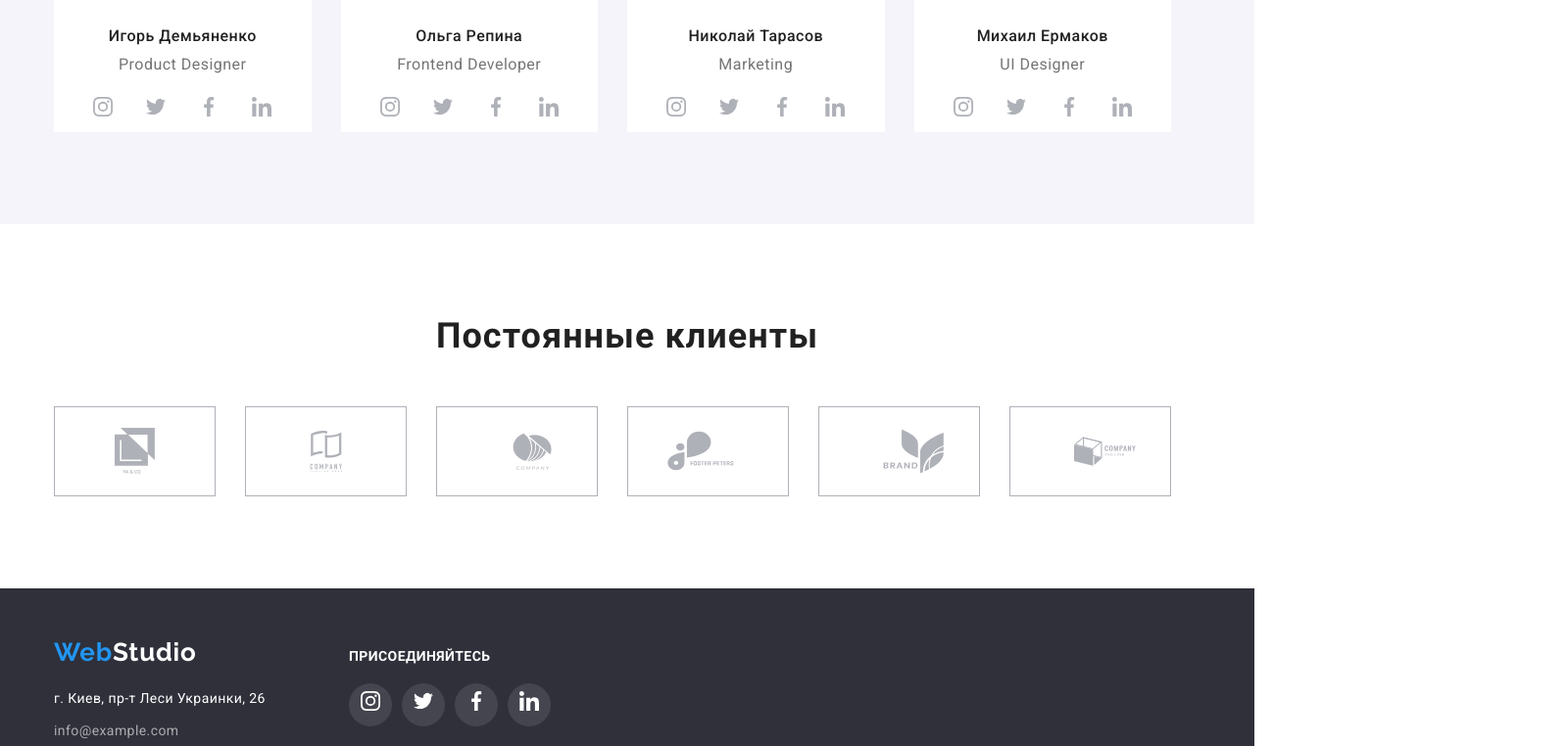
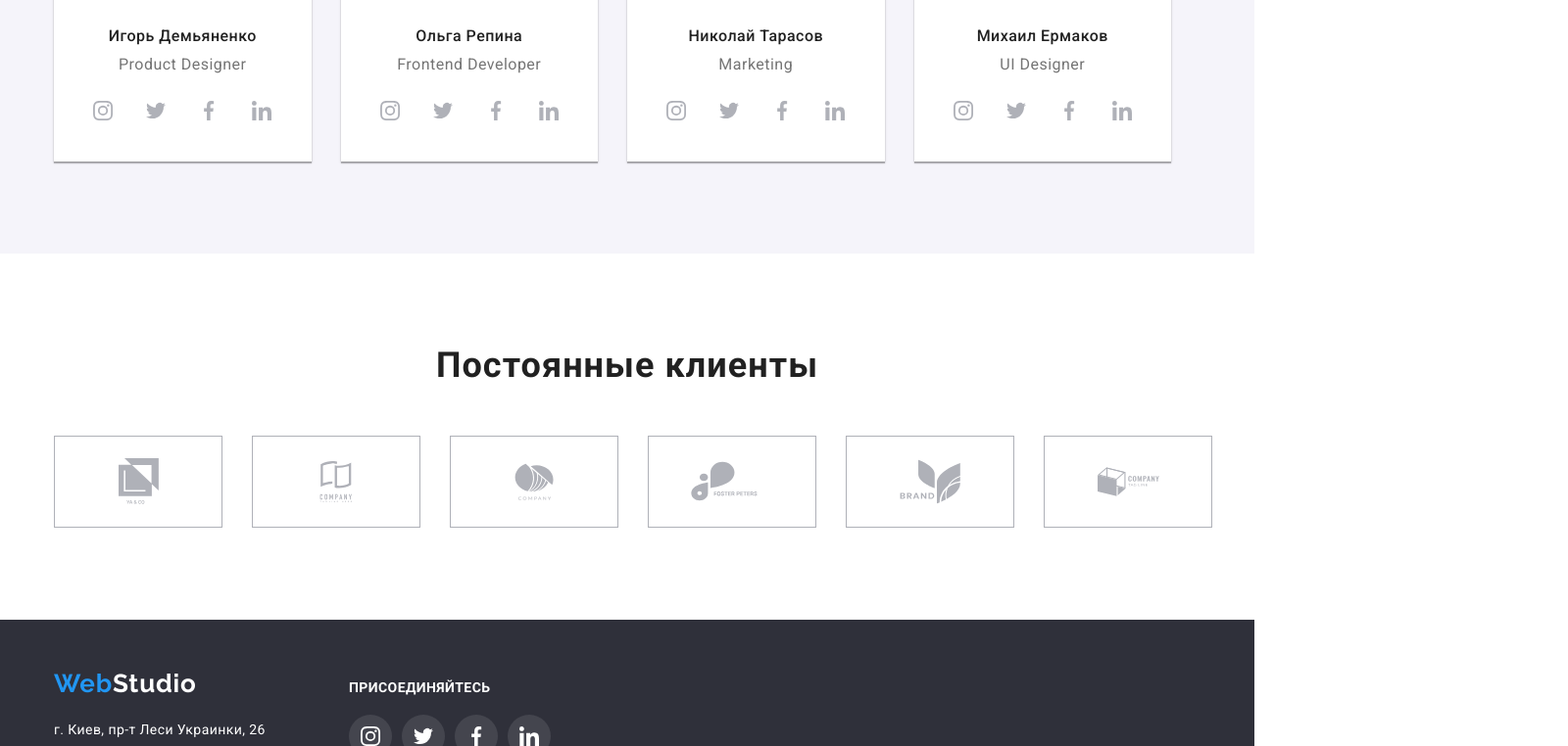
Before and after one commit to Maryna-Bazylevska/goit-markup-hw-04, a plain HTML site: page index.html in a window 1280 px wide. Shown: the part 2038-2800 px from the top of the page at 98% size, 1600 px wide, since content can reach past the window. Drawn offline with nearby package versions, Linux system fonts and the light colour scheme.

Commit message:
add correct

```diff
--- a/css/styles.css
+++ b/css/styles.css
@@ -197,21 +197,20 @@ letter-spacing: 0.02em;
   font-size: 44px;
   line-height: 1.363;
   margin-top: 0;
-
+  color: var(--secondary-color);
  padding-top: 200px;
   margin-bottom: 30px;
-  text-align: center;
+
 
 
 
 }
 .button-hero {
-
   font-family: Roboto;
-font-style: normal;
-font-weight: bold;
-font-size: 16px;
-line-height: 1.875;
+  font-style: normal;
+  font-weight: bold;
+  font-size: 16px;
+  line-height: 1.875;
   letter-spacing: 0.06em;
   border: none;
   background-color: var(--accent-kolor);
@@ -220,7 +219,8 @@ line-height: 1.875;
   margin-bottom: 294px;
   border-radius: 4px;
   width: 200px;
-height: 50px;
+ height: 50px;
+
 
 /* hero  */
 }
@@ -348,10 +348,12 @@ height: 38px;
   justify-content: center;
 }
 .team-li{
+
   margin-right: 30px;
   margin-bottom: 94px;
   background-color: var(--secondary-color);
   text-align: center;
+  box-shadow: 0px 1px 3px rgba(0, 0, 0, 0.12), 0px 1px 1px rgba(0, 0, 0, 0.14), 0px 2px 1px rgba(0, 0, 0, 0.2);
 }
 
 
@@ -389,7 +391,7 @@ letter-spacing: 0.03em;
   justify-content: center;
   align-items: flex-end;
   margin-top: 16px;
-
+  padding-bottom: 30px;
 }
 .social-icons-li{
   align-items: flex-end;
@@ -397,15 +399,18 @@ letter-spacing: 0.03em;
   width: 44px;
   height: 44px;
   border-radius: 50%;
-  padding-bottom: 30px;
+
 }
+.social-icons-li:focus .icon-profession,
 .social-icons-li:hover .icon-profession{
   fill: var(--secondary-color);
-  background-color: var(--accent-kolor);
+
 }
+
 .social-icons-li:hover{
   background-color: var(--accent-kolor);
   line-height: 45px;
+  fill: var(--secondary-color);
 }
 .social-icons-li:last-child{
   margin-right: 0;
@@ -413,6 +418,20 @@ letter-spacing: 0.03em;
 .icon-profession{
   fill: var(--color--social);
 
+}
+.icon-section{
+  display: flex;
+  align-items: center;
+  justify-content: center;
+  width: 44px;
+  height: 44px;
+  border-radius: 50%;
+}
+.icon-section:focus,
+.icon-section:focus .icon-profession{
+  background-color: var(--accent-kolor);
+  line-height: 45px;
+  fill: var(--secondary-color);
 }
 
 .icon-profession
@@ -464,17 +483,17 @@ letter-spacing: 0.03em;
 /* main */
 /* hero */
 .hero {
-
+  text-align: center;
   height: 600px;
-  background-color: var(--background-hero);
-  color: var(--secondary-color);
-  text-align: center;
-  background-image: linear-gradient(rgba(47, 48, 58, 0.4),rgba(47, 48, 58, 0.4)), url(/img/Img-background.jpg);
+  background-color: var(--background-clients);
+  background-image: linear-gradient(rgba(47, 48, 58, 0.4),rgba(47, 48, 58, 0.4) ), url(/img/img-background.jpg);
   background-repeat: no-repeat;
   background-position: center;
 }
 .hero-container{
-  width: 1600px;
+  text-align: center;
+
+
 }
 /* hero */
 /* projekts */
@@ -483,6 +502,14 @@ letter-spacing: 0.03em;
  flex-wrap: wrap;
 
 
+}
+
+a{
+  text-decoration: none;
+}
+.projects-li:hover{
+  box-shadow: 0px 1px 1px rgba(0, 0, 0, 0.12), 0px 4px 4px rgba(0, 0, 0, 0.06), 1px 4px 6px rgba(0, 0, 0, 0.16);
+ cursor: pointer;
 }
 .projects-li:nth-child(-n+8){
   margin-right: 30px;
@@ -539,6 +566,7 @@ padding-bottom: 20px;
 }
 .pre-subtitle-projekts{
   padding-top: 0;
+  color: var(--titel-text-color);
 }
 .clients{
   display: flex;
@@ -559,20 +587,48 @@ padding-bottom: 20px;
   width: 170px;
   height: 92px;
 }
-.icon-clients:hover{
-  fill:var(--accent-kolor)
+.icon-clients{
+  fill: var(--color--social);
+}
 
-  }
 .icon-clients-li{
+
   display: flex;
   justify-content: center;
   fill: var(-);
   margin-right: 30px;
+  display: flex;
+  justify-content: center;
+  align-items: center;
+  border: 1px solid var(--color--social);
 
+}
+.company-icon{
+  display: flex;
+  justify-content: center;
+  align-items: center;
+  width: 170px;
+  height: 92px;
+  border-radius: 4px;
+
+}
+.company-icon:hover{
+  border: 1px solid #2196F3;
+  border-radius: 4px;
+}
+.company-icon:hover .icon-clients{
+  fill: var(--accent-kolor);
+}
+.company-icon:focus,
+.company-icon:focus  .icon-clients{
+  fill: var(--accent-kolor);
+
+  border-radius: 4px;
 }
 .icon-clients-li:last-child{
   margin-right: 0;
 }
+
 
 /* projekts */
 /* foter */
--- a/index.html
+++ b/index.html
@@ -170,11 +170,12 @@
                     </svg> </a>
                 </li>
                 <li class="social-icons-li">
-                  <a  href=""></a>
-                  <svg class="icon  icon-profession twitter " width="20" height="20">
+                  <a class="icon-section" href="">
+                  <svg class="icon icon-profession " width="20" height="20">
                     <use href="./img/icons/symbol-defs.svg#icon-twitter"></use>
                     </svg> </a>
                 </li>
+
                 <li class="social-icons-li">
                   <a class="icon-section" href="">
                   <svg class="icon  icon-profession " width="20" height="20">
@@ -210,8 +211,8 @@
                     </svg> </a>
                 </li>
                 <li class="social-icons-li">
-                  <a  href=""></a>
-                  <svg class="icon  icon-profession twitter " width="20" height="20">
+                  <a class="icon-section" href="">
+                  <svg class="icon icon-profession " width="20" height="20">
                     <use href="./img/icons/symbol-defs.svg#icon-twitter"></use>
                     </svg> </a>
                 </li>
@@ -246,11 +247,12 @@
                   <a class="icon-section" href="">
                   <svg class="icon icon-profession " width="20" height="20">
                     <use href="./img/icons/symbol-defs.svg#icon-instagram"></use>
-                    </svg> </a>
+                    </svg>
+                  </a>
                 </li>
                 <li class="social-icons-li">
-                  <a  href=""></a>
-                  <svg class="icon  icon-profession twitter " width="20" height="20">
+                  <a class="icon-section" href="">
+                  <svg class="icon icon-profession " width="20" height="20">
                     <use href="./img/icons/symbol-defs.svg#icon-twitter"></use>
                     </svg> </a>
                 </li>
@@ -288,8 +290,8 @@
                     </svg> </a>
                 </li>
                 <li class="social-icons-li">
-                  <a  href=""></a>
-                  <svg class="icon  icon-profession twitter " width="20" height="20">
+                  <a class="icon-section" href="">
+                  <svg class="icon icon-profession " width="20" height="20">
                     <use href="./img/icons/symbol-defs.svg#icon-twitter"></use>
                     </svg> </a>
                 </li>
@@ -315,61 +317,72 @@
         <div class="container">
          <h2 class="subtitle subtitle-clients"> Постоянные клиенты</h2>
          <ul class="clients">
-          <div class=" container-client">
+
            <li class="icon-clients-li">
+             <a class="company-icon" href="">
             <svg class="icon icon-clients  " width="41" height="47">
               <use href="./img/icons/symbol-defs.svg#icon-YA--CO"></use>
               </svg>
+            </a>
             </li>
-            </div>
 
 
-            <div class=" container-client">
+
+
               <li class="icon-clients-li">
+                <a class="company-icon" href="">
            <svg class="icon icon-clients " width="44" height="42">
              <use href="./img/icons/symbol-defs.svg#icon-tagline"></use>
              </svg>
+            </a>
             </li>
-           </div>
 
 
-            <div class=" container-client">
-              <li class="icon-clients-li"></li>
+
+
+              <li class="icon-clients-li">
+                <a class="company-icon" href="">
            <svg class="icon icon-clients " width="40" height="52">
              <use href="./img/icons/symbol-defs.svg#icon-company"></use>
              </svg>
+            </a>
             </li>
-           </div>
 
 
-            <div class=" container-client">
+
+
               <li class="icon-clients-li">
+                <a class="company-icon" href="">
            <svg class="icon icon-clients " width="84" height="41">
              <use href="./img/icons/symbol-defs.svg#icon-foster-peters"></use>
              </svg>
+            </a>
             </li>
-           </div>
 
 
-            <div class=" container-client">
-              <li class="icon-clients-li"></li>
+
+              <li class="icon-clients-li">
+                <a class="company-icon" href="">
            <svg class="icon icon-clients " width="63" height="46">
              <use href="./img/icons/symbol-defs.svg#icon-brand"></use>
              </svg>
+            </a>
             </li>
-           </div>
 
 
-            <div class=" container-client">
-              <li class="icon-clients-li" ></li>
+
+
+              <li class="icon-clients-li" >
+                <a class="company-icon" href="">
            <svg class="icon icon-clients " width="63" height="46">
              <use href="./img/icons/symbol-defs.svg#icon-tag-line"></use>
              </svg>
+            </a>
             </li>
-           </div>
+
 
          </ul>
-        </div>
+
       </section>
     </main>
     <!-- footer -->
```
Also changed, not shown: portfolio.html (+18 -0 lines).
